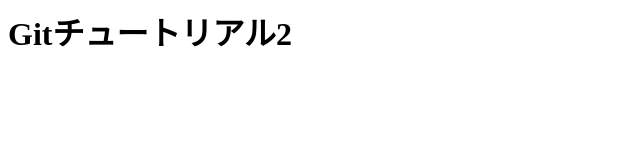
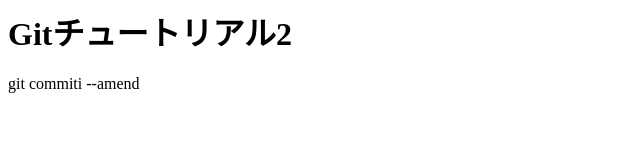
Before and after one commit to umysk/git_tutrial_bak, a plain HTML site: page index.html in a window 1280 px wide. Shown: the whole page, without its empty margins (0-640 px from the left). Drawn offline with Linux system fonts and the light colour scheme.

Commit message:
git commit --amendを追記

```diff
--- a/index.html
+++ b/index.html
@@ -1 +1,2 @@
 <h1>Gitチュートリアル2</h1>
+<p>git commiti --amend</p>
```
